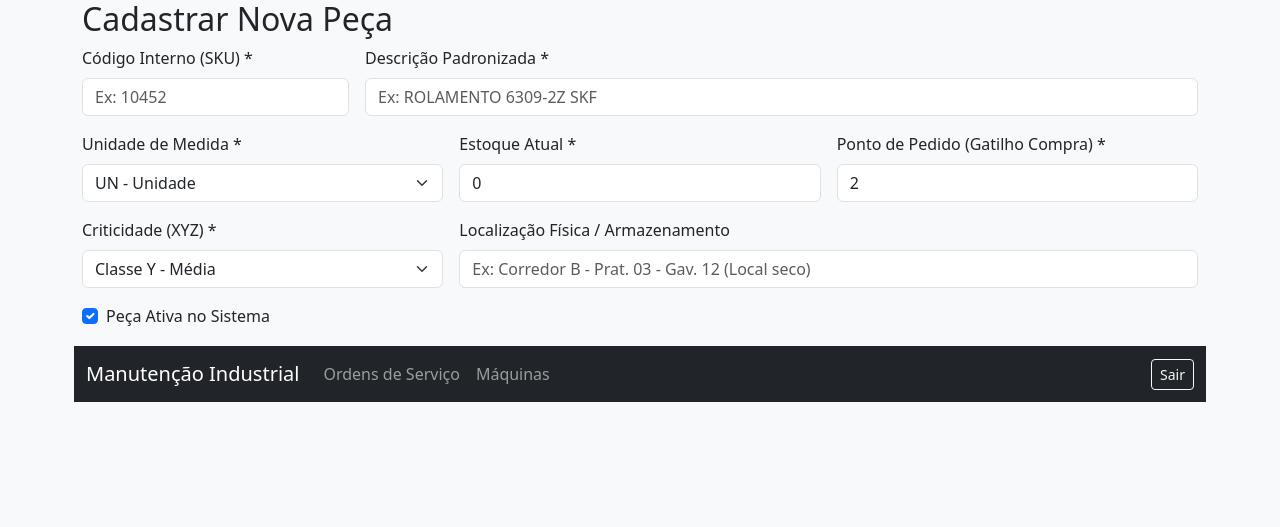
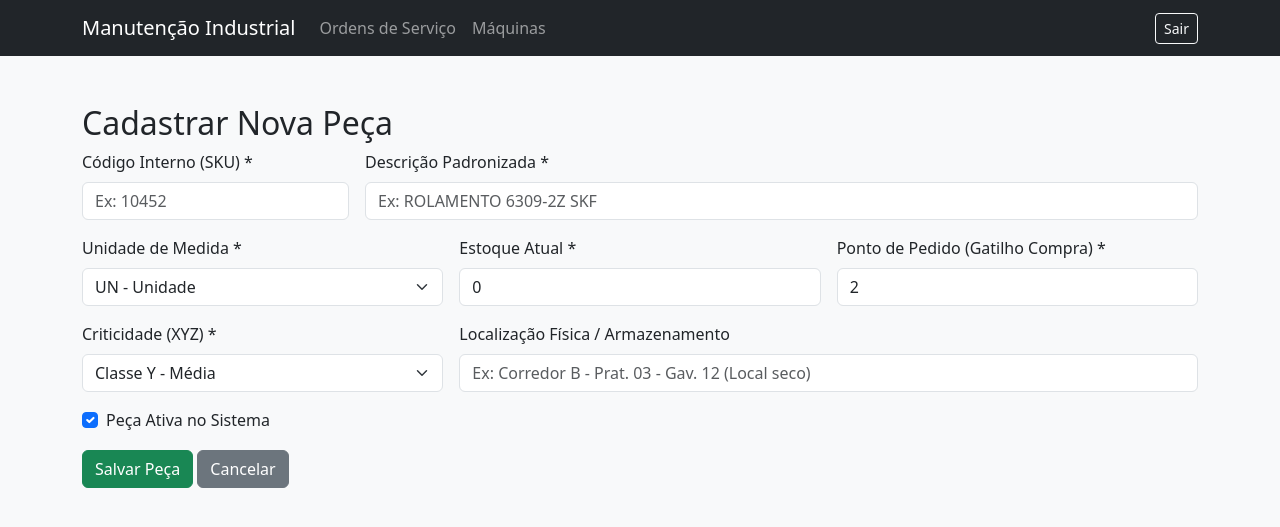
Before and after one commit to Pi-Taya/Manutencao_Industrial_SENAI, a Laravel app: page /pecas/create in a window 1280 px wide. Shown: the top 527 px of the page. Run offline with Laravel 12, Linux system fonts and the light colour scheme; a user stored in the database is signed in; data comes from the database, SQL or seed files in the repository.

Commit message:
Update create.blade.php

```diff
--- a/resources/views/pecas/create.blade.php
+++ b/resources/views/pecas/create.blade.php
@@ -60,3 +60,12 @@
                     <label class="form-check-label" for="status">Peça Ativa no Sistema</label>
                 </div>
             </div>
+
+            <div class="col-12">
+                <button type="submit" class="btn btn-success">Salvar Peça</button>
+                <a href="{{ route('pecas.index') }}" class="btn btn-secondary">Cancelar</a>
+            </div>
+        </div>
+    </form>
+</div>
+@endsection
```
